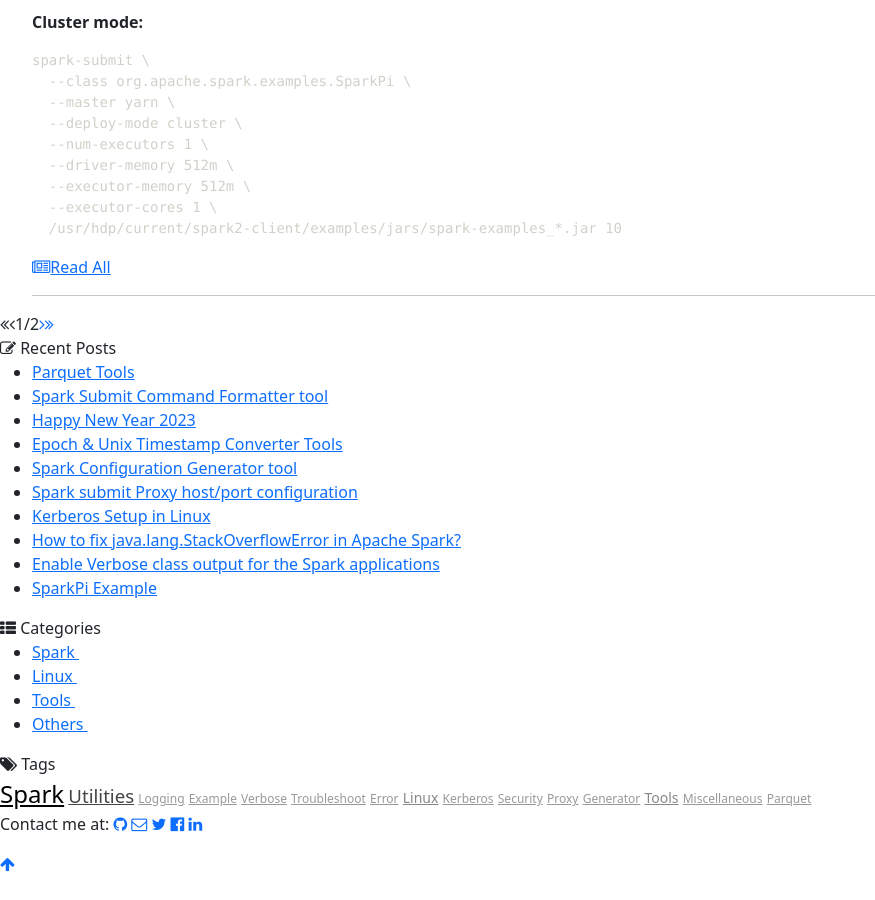
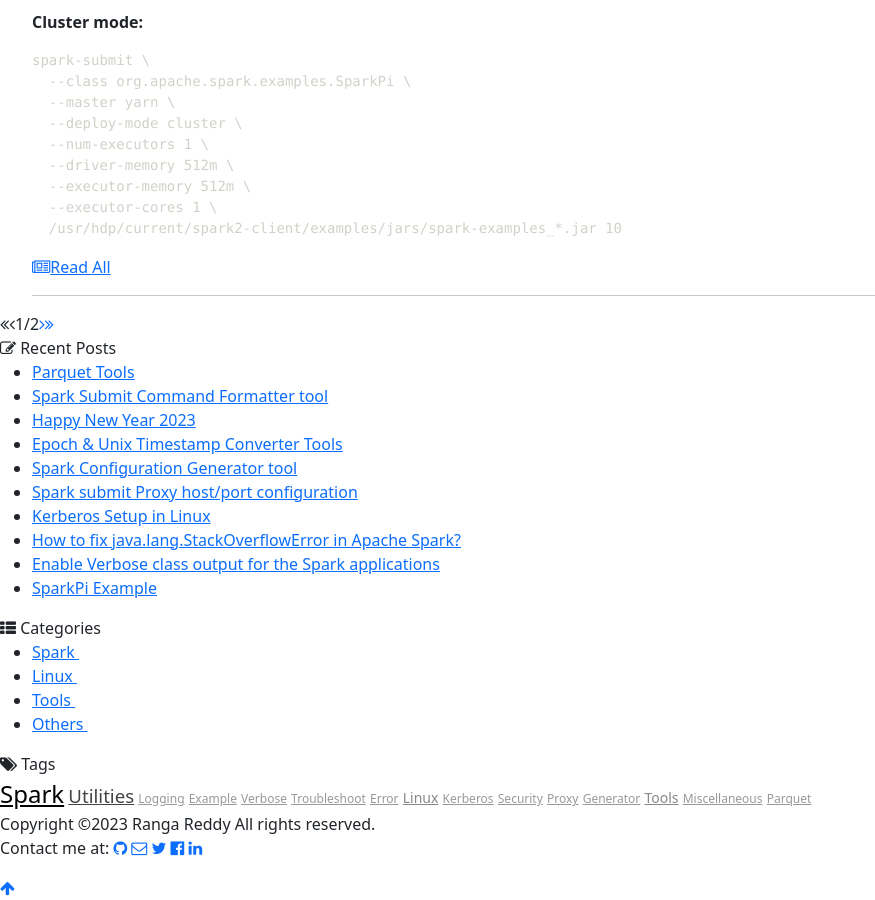
Before and after one commit to rangareddy/rangareddy.github.io, a Jekyll site: the page built from index.html, in a window 1280 px wide and 900 px high, scrolled down 26390 px. Shown: the whole window, without its empty margins (0-875 px from the left). Built offline with Jekyll 4.4.1, drawn with Linux system fonts in a browser that asks for light colours; the list of posts is cut into pages by our own code; comment, search, counter and statistics services are not loaded; a style sheet for code colours, icons or effects is not loaded; before the commit the page ends 27266 px from its top, so only the background shows below that.

Commit message:
Added copy rights to the footer

```diff
--- a/_includes/footer.html
+++ b/_includes/footer.html
@@ -1,4 +1,7 @@
 <footer class="site-footer">
+    <div>
+        Copyright &copy;<script>document.write(new Date().getFullYear())</script> Ranga Reddy All rights reserved.
+    </div>
     <div class="wrapper">
         <p class="contact">
             Contact me at:
```
Lines whose indentation alone changed are shown as unchanged.
